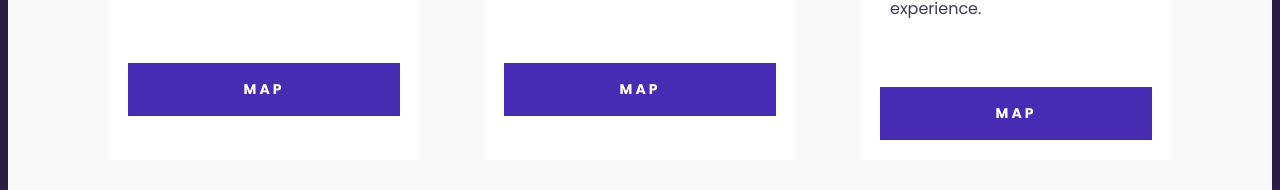
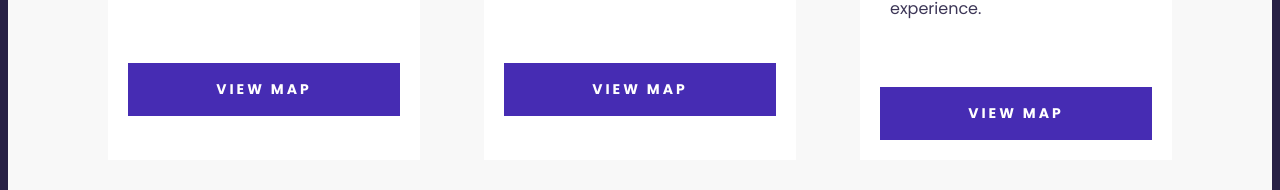
Before and after one commit to roseann1024/travel-project, a plain HTML site: page index.html in a window 1280 px wide. Shown: the part 2214-2404 px from the top of the page. Drawn offline with Linux system fonts and the light colour scheme; a script that the page names is missing.

Commit message:
Updated the button name

```diff
--- a/index.html
+++ b/index.html
@@ -99,7 +99,7 @@
                         </div>
                         <div class="card-footer">
                             <a href="https://maps.app.goo.gl/uXR2wbMT7mrztida9" target="_blank" class="btn"
-                                title="View Direction">Map</a>
+                                title="View Direction">View Map</a>
                         </div>
                     </div>
 
@@ -136,7 +136,7 @@
                         </div>
                         <div class="card-footer">
                             <a href="https://maps.app.goo.gl/hkGc9ZxpYDmRK3sv8" target="_blank" class="btn"
-                                title="View Direction">Map</a>
+                                title="View Direction">View Map</a>
                         </div>
                     </div>
 
@@ -171,7 +171,7 @@
                         </div>
                         <div class="card-footer">
                             <a href="https://maps.app.goo.gl/j7iKKP491VDwMgKx8" target="_blank" class="btn"
-                                title="View Direction">Map</a>
+                                title="View Direction">View Map</a>
                         </div>
                     </div>
                 </div>
```
